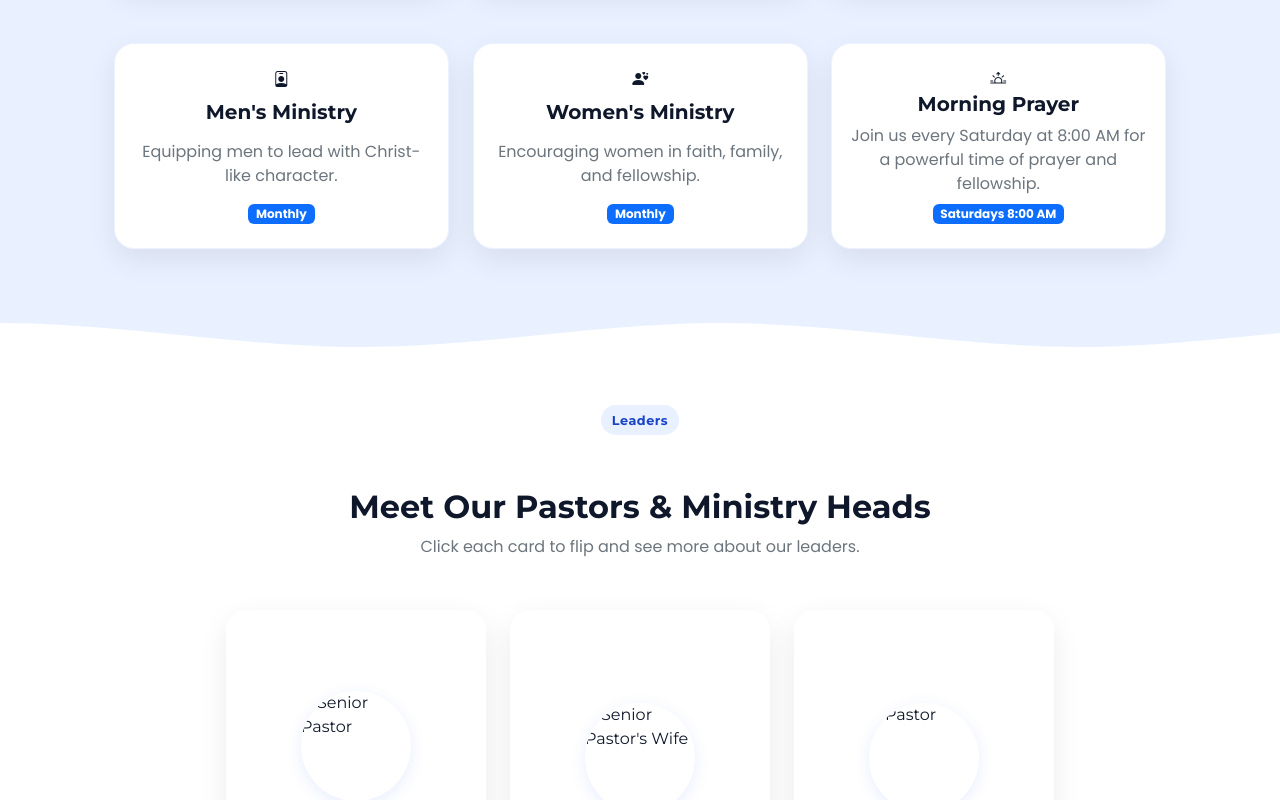
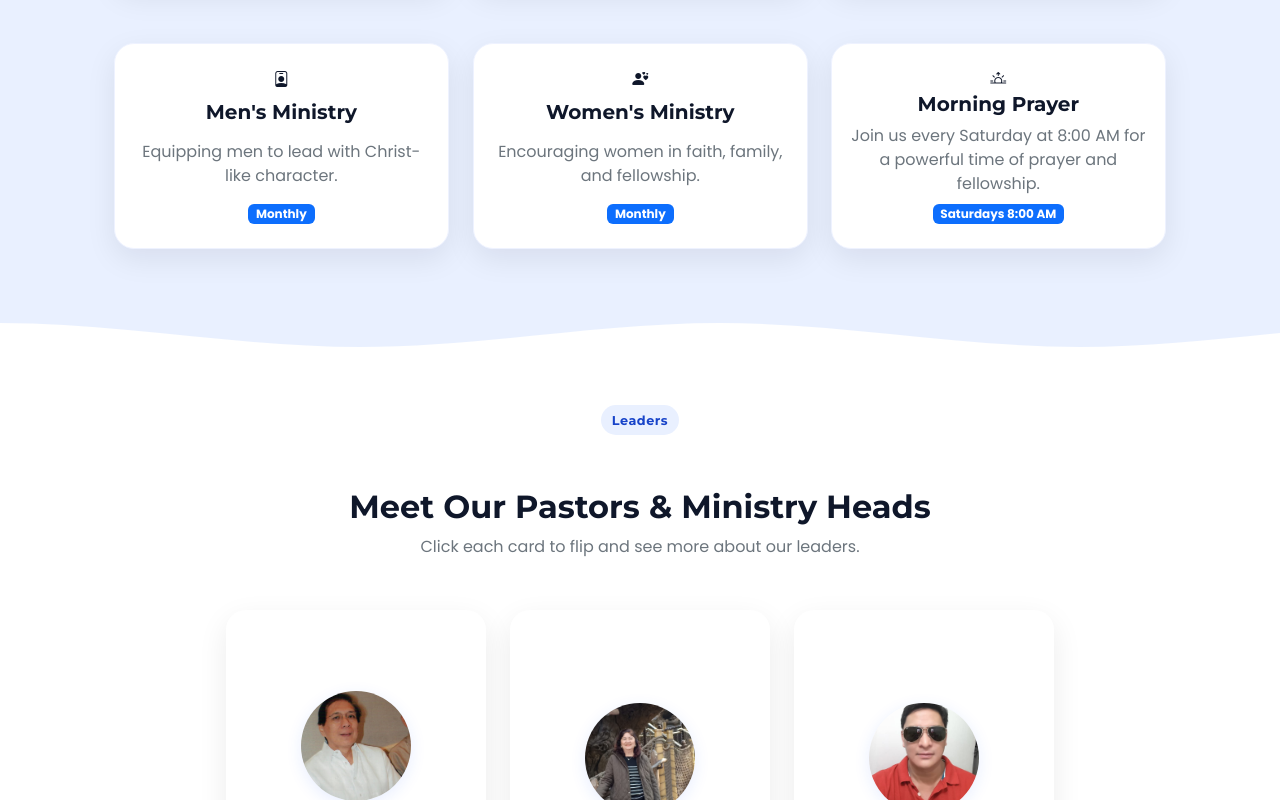
Before and after one commit to Kairu0826/jlli-church, a plain HTML site: page index.html in a window 1280 px wide. Shown: the part 2000-2800 px from the top of the page. Drawn offline with nearby package versions, Linux system fonts and the light colour scheme.

Commit message:
Update index.html

```diff
--- a/index.html
+++ b/index.html
@@ -633,7 +633,7 @@
         <a class="navbar-brand fw-bold d-flex align-items-center" href="#home" style="gap:1.1rem;">
           <div class="church-logo-box d-flex align-items-center justify-content-center" style="width:68px;height:68px;background:#e9f0ff;border-radius:50%;box-shadow:0 2px 8px rgba(31,87,255,.08);overflow:hidden;">
             <!-- PLACE YOUR LOGO IMAGE BELOW -->
-            <img src="../Church Website/img/logo.png" alt="Church Logo" style="width:54px;height:54px;object-fit:contain;display:block;" />
+            <img src="logo.png" alt="Church Logo" style="width:54px;height:54px;object-fit:contain;display:block;" />
           </div>
           <span style="font-size:1.35rem;line-height:1;">JLLI Church</span>
         </a>
@@ -811,7 +811,7 @@
           <div class="leader-flip-card" onclick="this.classList.toggle('flipped')">
             <div class="leader-flip-inner">
               <div class="leader-flip-front">
-                <img src="../Church Website/img/pasrudy.jpeg" alt="Senior Pastor" />
+                <img src="pasrudy.jpeg" alt="Senior Pastor" />
                 <h5>Ptr. Rodolfo Soriano Corpus</h5>
                 <small>Senior Pastor</small>
               </div>
@@ -825,7 +825,7 @@
           <div class="leader-flip-card" onclick="this.classList.toggle('flipped')">
             <div class="leader-flip-inner">
               <div class="leader-flip-front">
-                <img src="../Church Website/img/luz.jpg" alt="Senior Pastor's Wife" />
+                <img src="luz.jpg" alt="Senior Pastor's Wife" />
                 <h5>Sis. Luz Corpus</h5>
                 <small>Senior Pastor's Wife</small>
               </div>
@@ -839,7 +839,7 @@
           <div class="leader-flip-card" onclick="this.classList.toggle('flipped')">
             <div class="leader-flip-inner">
               <div class="leader-flip-front">
-                <img src="../Church Website/img/edwin.jpg" alt="Pastor" />
+                <img src="edwin.jpg" alt="Pastor" />
                 <h5>Ptr. Edwin Tamayo</h5>
                 <small>Pastor</small>
               </div>
```
